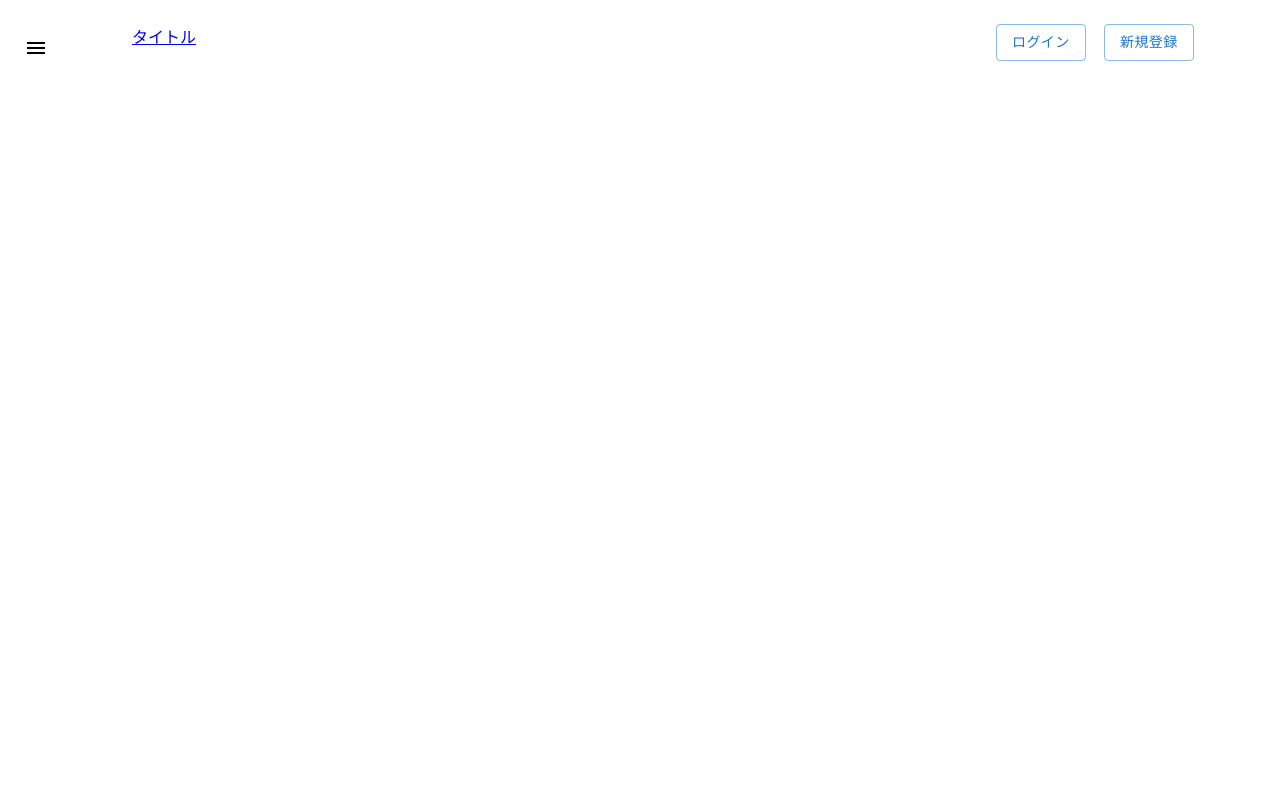
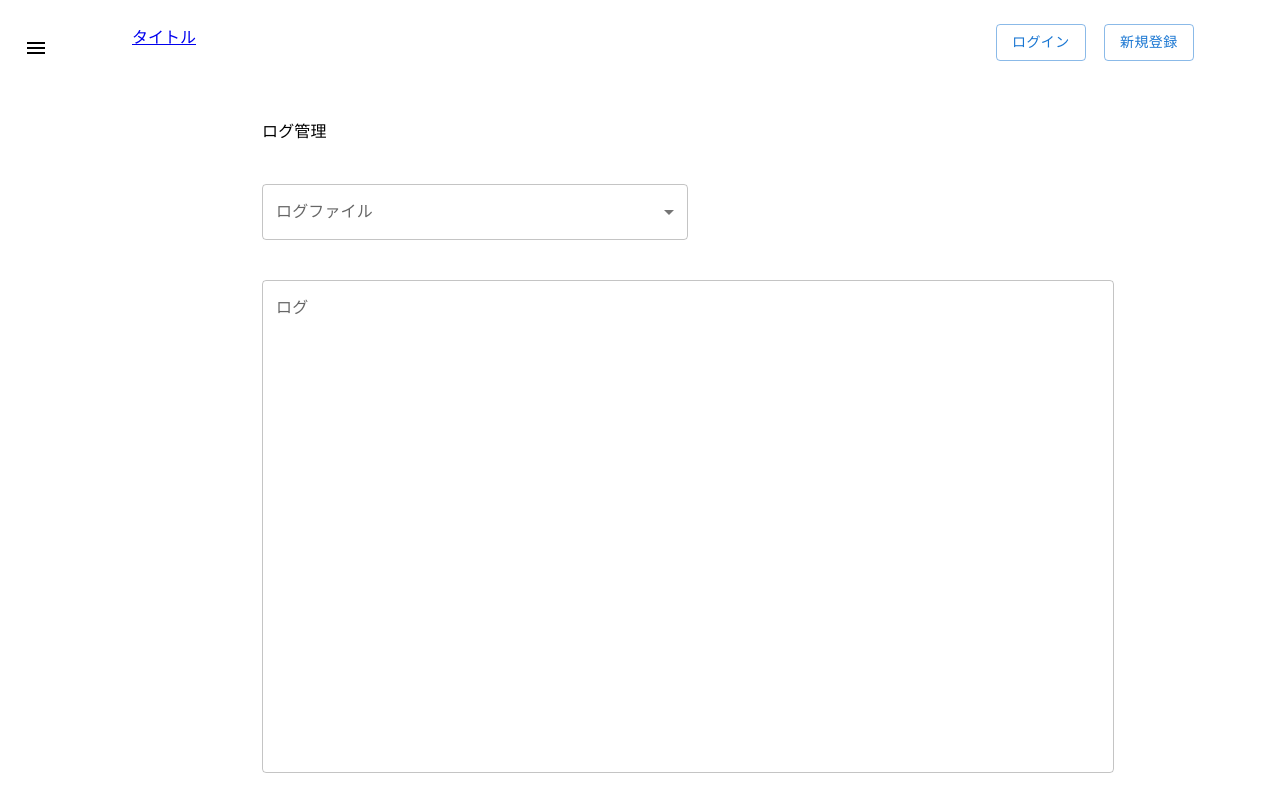
Before and after one commit to ke-kishimoto/opencourt-frontend, a React (Create React App) app: page /logManagement in a window 1280 px wide. Before the commit this address had no page. Shown: the top 800 px of the page. Built offline with nearby package versions, Linux system fonts and the light colour scheme.

Commit message:
ログ管理追加

```diff
--- a/src/App.js
+++ b/src/App.js
@@ -11,6 +11,7 @@ import UserDetail from './pages/UserDetail';
 import TemplateManagement from './pages/TemplateManagement';
 import EventDetail from './pages/EventDetail';
 import PrivacyPolicyManagement from './pages/PrivacyPolicyMnagement';
+import LogManagement from './pages/LogManagement';
 
 function App() {
   return (
@@ -28,6 +29,7 @@ function App() {
           <Route path="/templateManagement" element={<TemplateManagement/>}></Route>
           <Route path="/eventDetail/:id" element={<EventDetail/>}></Route>
           <Route path="/privacyPolicyManagement" element={<PrivacyPolicyManagement/>}></Route>
+          <Route path="/logManagement" element={<LogManagement/>}></Route>
         </Routes>
       </BrowserRouter>
     </RecoilRoot>
--- a/src/components/Header.js
+++ b/src/components/Header.js
@@ -67,7 +67,12 @@ const Header = () => {
 				<MenuItem
 					onClick={() => {navigate('/privacyPolicyManagement')}}
 				>
-					プライバシー管理
+					プライバシーポリシー管理
+				</MenuItem>
+				<MenuItem
+					onClick={() => {navigate('/logManagement')}}
+				>
+					ログ管理
 				</MenuItem>
 				<MenuItem>イベント管理</MenuItem>
 				<MenuItem
--- /dev/null
+++ b/src/pages/LogManagement.js
@@ -0,0 +1,63 @@
+import Container from '@mui/material/Container';
+import Typography from '@mui/material/Typography';
+import TextField from '@mui/material/TextField';
+import Grid from '@mui/material/Grid';
+import InputLabel from '@mui/material/InputLabel';
+import MenuItem from '@mui/material/MenuItem';
+import FormControl from '@mui/material/FormControl';
+import Select from '@mui/material/Select';
+import { useState, useEffect } from 'react';
+
+const LogManagement = () => {
+
+	const [fileList, setFileList] = useState([]);
+
+	useEffect(() => {
+		setFileList([
+			{fileName: 'xxxx.log', content: '1234567890'},
+			{fileName: 'zzzz.log', content: 'asdfghjklzxcvbnmqwertyuio'},
+		]);
+	}, [])
+
+	return (
+		<Container maxWidth={'md'}>
+			<Grid container spacing={5} margin={1}>
+				<Grid item xs={12}>
+					<Typography>ログ管理</Typography>
+				</Grid>
+				<Grid item xs={12}>
+				<FormControl sx={{ width: '50%' }}>
+						<InputLabel>ログファイル</InputLabel>
+						<Select
+							required
+							name="log"
+							label="ログファイル"
+						>
+							{fileList.map(e => {
+								return (
+									<MenuItem
+										value={e.fileName}
+										key={e.fileName}
+									>
+										{e.fileName}
+									</MenuItem>
+								);
+							})}
+						</Select>
+					</FormControl>
+				</Grid>
+				<Grid item xs={12}>
+					<TextField
+						multiline
+						rows={20}
+						fullWidth
+						label="ログ"
+						variant="outlined"
+					/>
+				</Grid>
+			</Grid>
+		</Container>
+	)
+}
+
+export default LogManagement;
```
